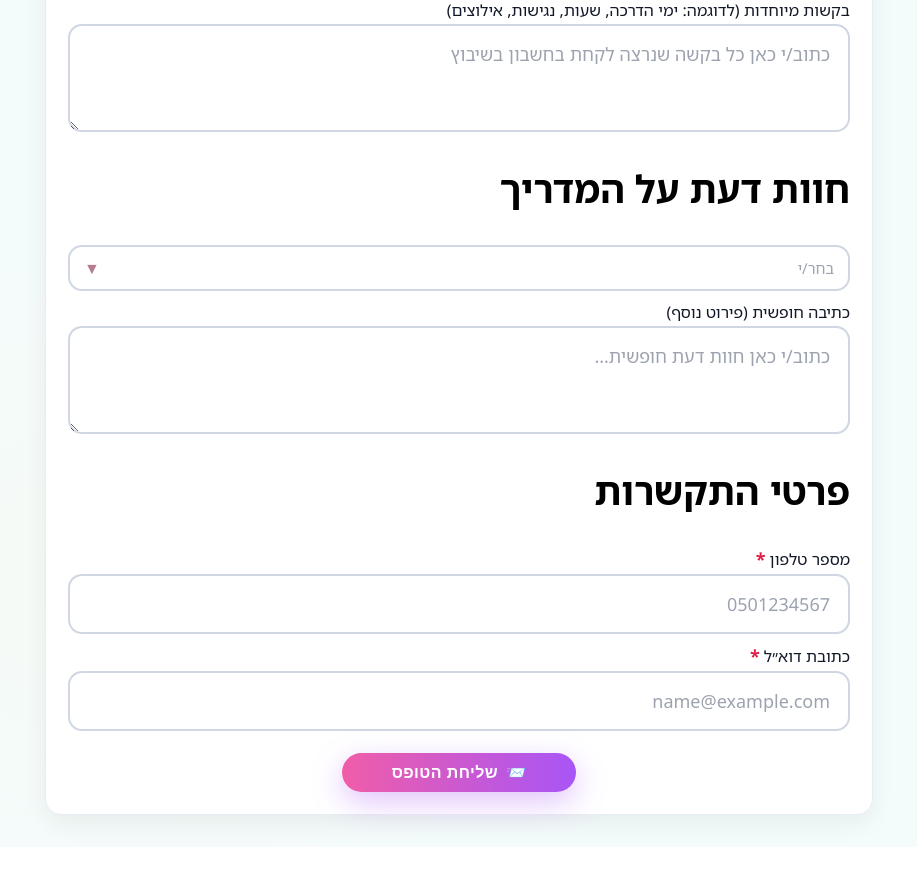
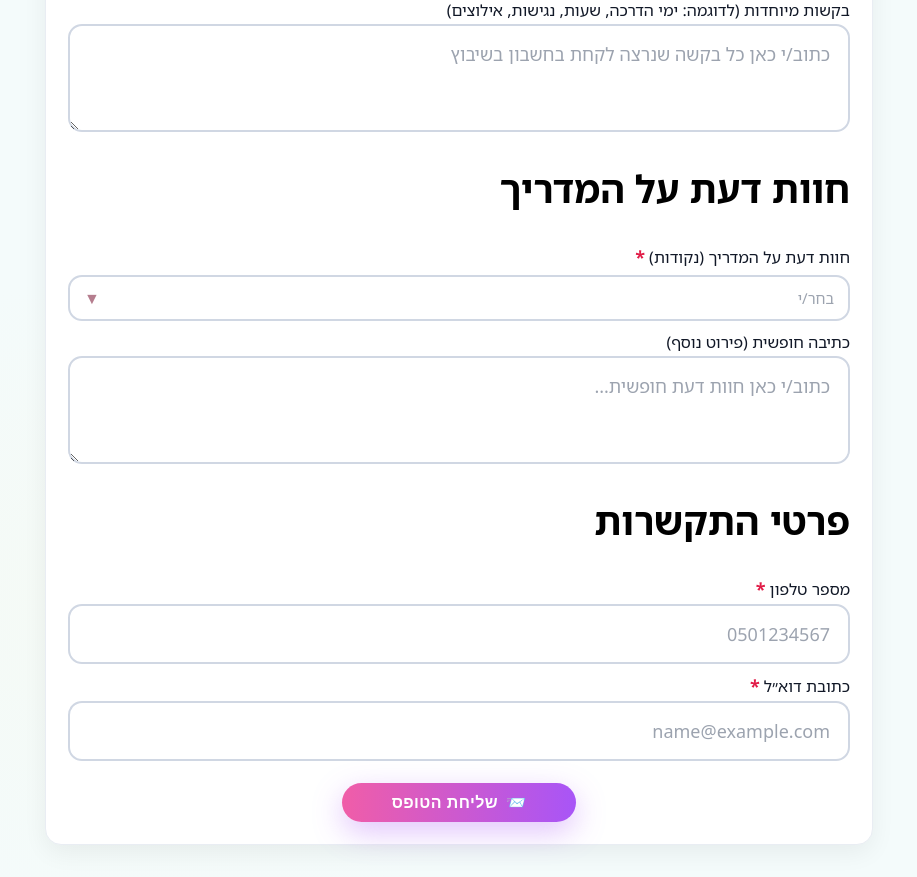
Before and after one commit to 1not2me/mentor-mapping-survey, a Flask app: page / in a window 1280 px wide. Shown: the part 1833-2710 px from the top of the page, without its empty margins (181-1098 px from the left). Before the commit the page ends 2669 px from the top, so only its background shows below. Run offline with Flask 3, Linux system fonts and the light colour scheme.

Commit message:
Update index.html

```diff
--- a/templates/index.html
+++ b/templates/index.html
@@ -145,7 +145,9 @@
 
 <section>
   <h2>חוות דעת על המדריך</h2>
-
+  <label class="required">
+    <span class="label-text">חוות דעת על המדריך (נקודות)</span>
+  </label>
   <div class="tag-ms">
     <div class="control">
       <div class="chips" data-ms-chips></div>
```
